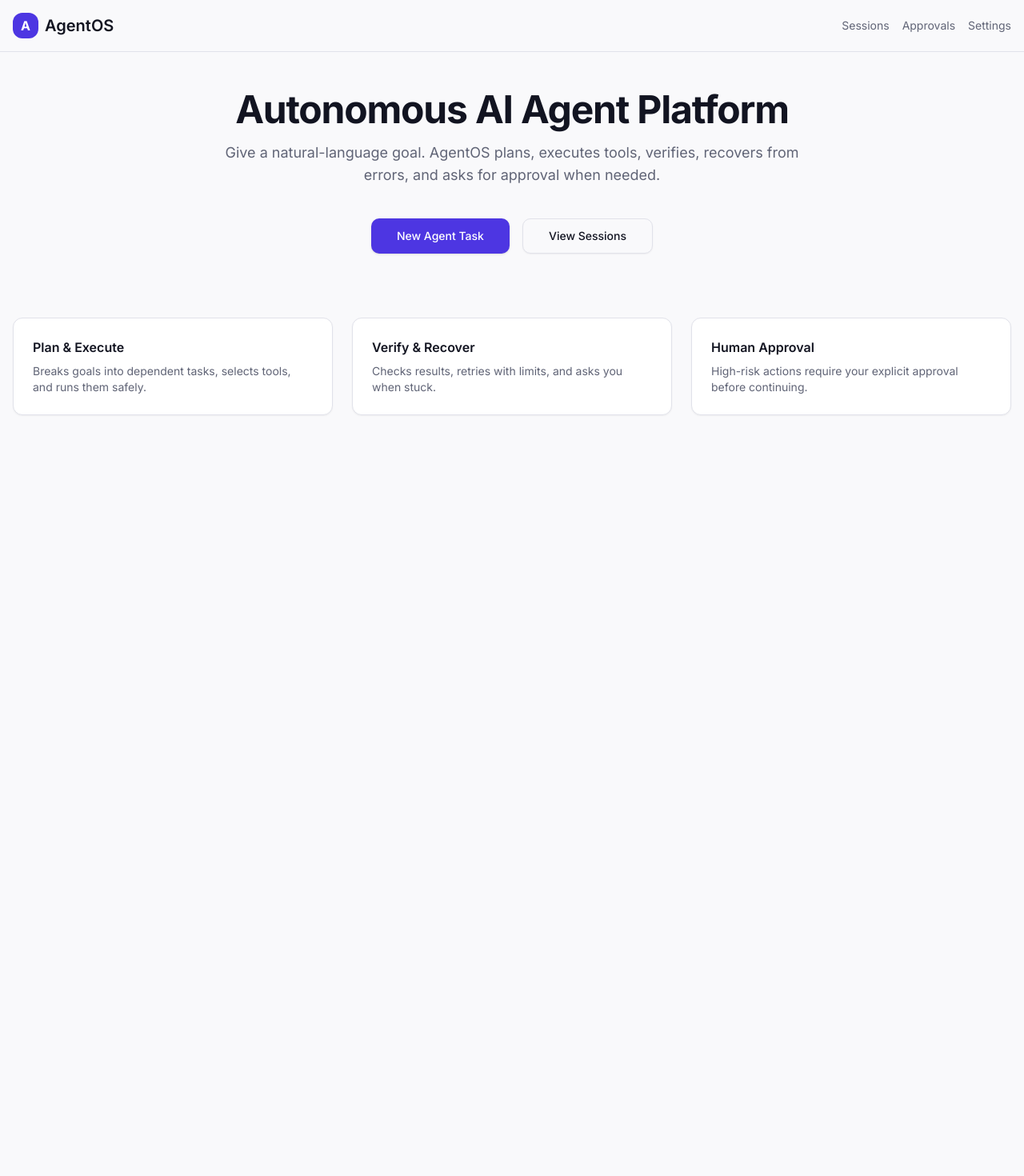
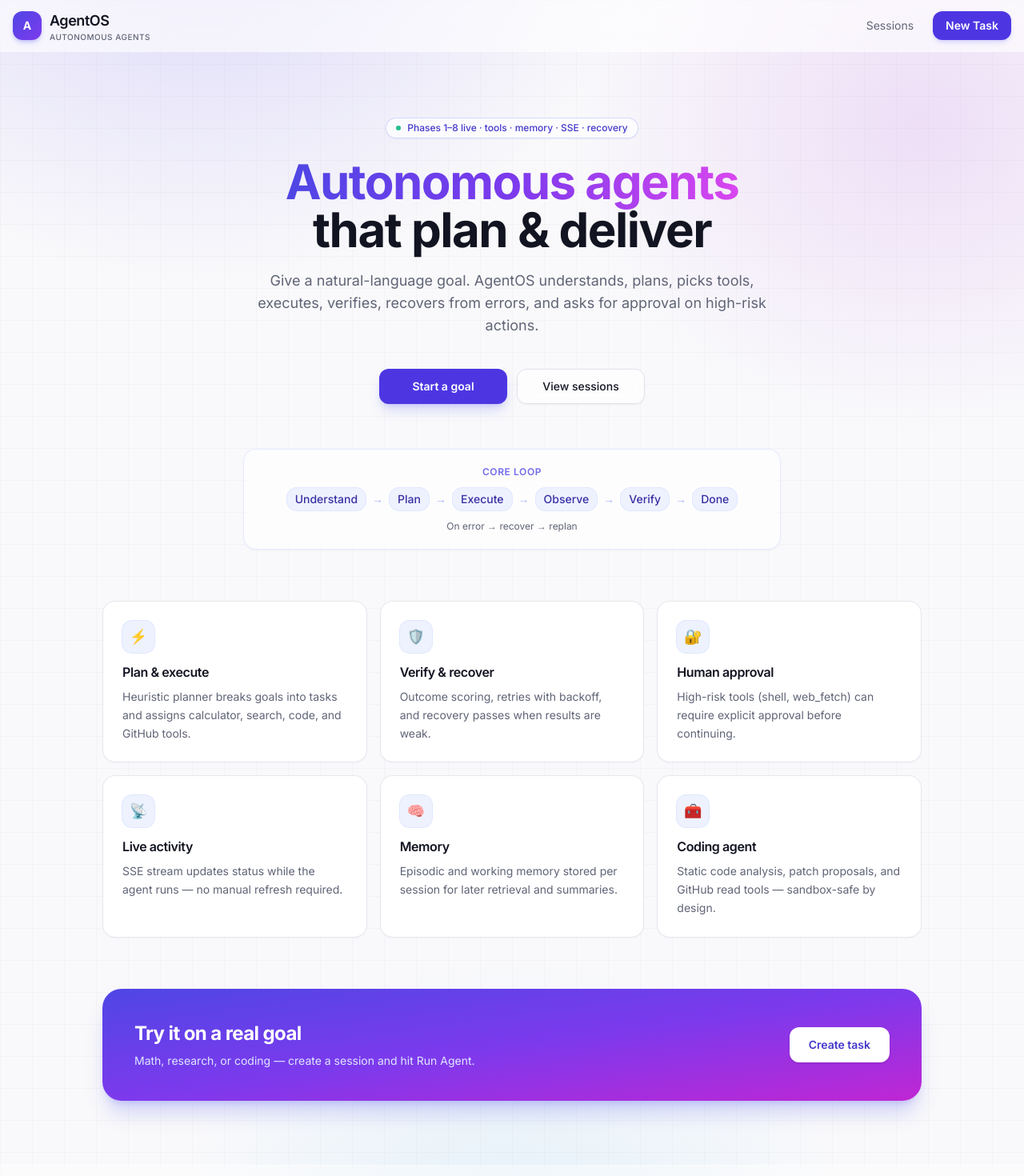
Before and after one commit to sahadatsonar-cmyk/AgentOS, a Next.js app in the folder apps/web/: page / in a window 1280 px wide. Shown: the top 1470 px of the page at 80% size. Before the commit the page ends 800 px from the top, so only its background shows below. Built offline with nearby package versions, Linux system fonts and the light colour scheme.

Commit message:
feat(ui): polished home page with mesh, features, loop diagram

```diff
--- a/apps/web/src/app/page.tsx
+++ b/apps/web/src/app/page.tsx
@@ -1,89 +1,144 @@
 import Link from 'next/link';
+import { SiteHeader } from '@/components/site-header';
 
 export default function HomePage() {
   return (
-    <div className="min-h-screen bg-background">
-      {/* Header */}
-      <header className="border-b">
-        <div className="container mx-auto flex h-16 items-center justify-between px-4">
-          <div className="flex items-center gap-2">
-            <div className="flex h-8 w-8 items-center justify-center rounded-lg bg-primary text-primary-foreground font-bold">
-              A
-            </div>
-            <span className="text-xl font-semibold">AgentOS</span>
+    <div className="relative min-h-screen overflow-hidden">
+      <div className="pointer-events-none absolute inset-0 bg-grid opacity-60" />
+      <SiteHeader />
+
+      <main className="relative container mx-auto px-4 pb-20 pt-14 sm:pt-20">
+        {/* Hero */}
+        <div className="mx-auto max-w-3xl text-center">
+          <div className="mb-6 inline-flex items-center gap-2 rounded-full border border-indigo-200/80 bg-white/70 px-3 py-1 text-xs font-medium text-indigo-700 shadow-sm backdrop-blur">
+            <span className="h-1.5 w-1.5 animate-pulse rounded-full bg-emerald-500" />
+            Phases 1–8 live · tools · memory · SSE · recovery
           </div>
-          <nav className="flex items-center gap-4 text-sm">
-            <Link href="/sessions" className="text-muted-foreground hover:text-foreground">
-              Sessions
-            </Link>
-            <Link href="/approvals" className="text-muted-foreground hover:text-foreground">
-              Approvals
-            </Link>
-            <Link href="/settings" className="text-muted-foreground hover:text-foreground">
-              Settings
-            </Link>
-          </nav>
-        </div>
-      </header>
 
-      {/* Main */}
-      <main className="container mx-auto px-4 py-12">
-        <div className="mx-auto max-w-3xl text-center">
-          <h1 className="text-4xl font-bold tracking-tight sm:text-5xl">
-            Autonomous AI Agent Platform
+          <h1 className="text-4xl font-bold tracking-tight sm:text-5xl lg:text-6xl">
+            <span className="text-gradient">Autonomous agents</span>
+            <br />
+            <span className="text-foreground">that plan & deliver</span>
           </h1>
-          <p className="mt-4 text-lg text-muted-foreground">
-            Give a natural-language goal. AgentOS plans, executes tools, verifies,
-            recovers from errors, and asks for approval when needed.
+
+          <p className="mx-auto mt-5 max-w-2xl text-base text-muted-foreground sm:text-lg">
+            Give a natural-language goal. AgentOS understands, plans, picks tools,
+            executes, verifies, recovers from errors, and asks for approval on
+            high-risk actions.
           </p>
 
-          <div className="mt-10 flex flex-col items-center gap-4 sm:flex-row sm:justify-center">
+          <div className="mt-10 flex flex-col items-center justify-center gap-3 sm:flex-row">
+            <Link href="/sessions/new" className="btn-primary min-w-[160px]">
+              Start a goal
+            </Link>
+            <Link href="/sessions" className="btn-secondary min-w-[160px]">
+              View sessions
+            </Link>
+          </div>
+
+          {/* Core loop */}
+          <div className="mx-auto mt-14 max-w-2xl rounded-2xl border border-indigo-100/80 bg-white/60 p-4 shadow-sm backdrop-blur sm:p-5">
+            <p className="mb-3 text-xs font-semibold uppercase tracking-wider text-indigo-600/80">
+              Core loop
+            </p>
+            <div className="flex flex-wrap items-center justify-center gap-2 text-xs font-medium sm:text-sm">
+              {['Understand', 'Plan', 'Execute', 'Observe', 'Verify', 'Done'].map(
+                (step, i) => (
+                  <span key={step} className="flex items-center gap-2">
+                    <span className="rounded-lg bg-indigo-50 px-2.5 py-1 text-indigo-800 ring-1 ring-indigo-100">
+                      {step}
+                    </span>
+                    {i < 5 && (
+                      <span className="text-indigo-300" aria-hidden>
+                        →
+                      </span>
+                    )}
+                  </span>
+                ),
+              )}
+            </div>
+            <p className="mt-3 text-xs text-muted-foreground">
+              On error → recover → replan
+            </p>
+          </div>
+        </div>
+
+        {/* Features */}
+        <div className="mx-auto mt-16 grid max-w-5xl gap-4 sm:grid-cols-2 lg:grid-cols-3">
+          <FeatureCard
+            icon="⚡"
+            title="Plan & execute"
+            description="Heuristic planner breaks goals into tasks and assigns calculator, search, code, and GitHub tools."
+          />
+          <FeatureCard
+            icon="🛡️"
+            title="Verify & recover"
+            description="Outcome scoring, retries with backoff, and recovery passes when results are weak."
+          />
+          <FeatureCard
+            icon="🔐"
+            title="Human approval"
+            description="High-risk tools (shell, web_fetch) can require explicit approval before continuing."
+          />
+          <FeatureCard
+            icon="📡"
+            title="Live activity"
+            description="SSE stream updates status while the agent runs — no manual refresh required."
+          />
+          <FeatureCard
+            icon="🧠"
+            title="Memory"
+            description="Episodic and working memory stored per session for later retrieval and summaries."
+          />
+          <FeatureCard
+            icon="🧰"
+            title="Coding agent"
+            description="Static code analysis, patch proposals, and GitHub read tools — sandbox-safe by design."
+          />
+        </div>
+
+        {/* CTA band */}
+        <div className="mx-auto mt-16 max-w-5xl overflow-hidden rounded-3xl bg-gradient-to-br from-indigo-600 via-violet-600 to-fuchsia-600 p-8 text-white shadow-xl shadow-indigo-500/25 sm:p-10">
+          <div className="flex flex-col items-start justify-between gap-6 sm:flex-row sm:items-center">
+            <div>
+              <h2 className="text-2xl font-bold tracking-tight">Try it on a real goal</h2>
+              <p className="mt-2 max-w-md text-sm text-indigo-100">
+                Math, research, or coding — create a session and hit Run Agent.
+              </p>
+            </div>
             <Link
               href="/sessions/new"
-              className="inline-flex h-11 items-center justify-center rounded-md bg-primary px-8 text-sm font-medium text-primary-foreground shadow transition-colors hover:bg-primary/90"
+              className="inline-flex h-11 shrink-0 items-center rounded-xl bg-white px-6 text-sm font-semibold text-indigo-700 shadow transition hover:bg-indigo-50"
             >
-              New Agent Task
-            </Link>
-            <Link
-              href="/sessions"
-              className="inline-flex h-11 items-center justify-center rounded-md border border-input bg-background px-8 text-sm font-medium shadow-sm transition-colors hover:bg-accent hover:text-accent-foreground"
-            >
-              View Sessions
+              Create task
             </Link>
           </div>
         </div>
+      </main>
 
-        {/* Feature cards */}
-        <div className="mt-20 grid gap-6 sm:grid-cols-2 lg:grid-cols-3">
-          <FeatureCard
-            title="Plan & Execute"
-            description="Breaks goals into dependent tasks, selects tools, and runs them safely."
-          />
-          <FeatureCard
-            title="Verify & Recover"
-            description="Checks results, retries with limits, and asks you when stuck."
-          />
-          <FeatureCard
-            title="Human Approval"
-            description="High-risk actions require your explicit approval before continuing."
-          />
-        </div>
-      </main>
+      <footer className="relative border-t border-white/40 bg-white/40 py-8 text-center text-xs text-muted-foreground backdrop-blur">
+        AgentOS · modular · testable · production-oriented
+      </footer>
     </div>
   );
 }
 
 function FeatureCard({
+  icon,
   title,
   description,
 }: {
+  icon: string;
   title: string;
   description: string;
 }) {
   return (
-    <div className="rounded-lg border bg-card p-6 shadow-sm">
-      <h3 className="font-semibold">{title}</h3>
-      <p className="mt-2 text-sm text-muted-foreground">{description}</p>
+    <div className="card-soft transition hover:-translate-y-0.5 hover:shadow-md hover:shadow-indigo-500/10">
+      <div className="mb-3 flex h-10 w-10 items-center justify-center rounded-xl bg-indigo-50 text-lg ring-1 ring-indigo-100">
+        {icon}
+      </div>
+      <h3 className="font-semibold tracking-tight">{title}</h3>
+      <p className="mt-2 text-sm leading-relaxed text-muted-foreground">{description}</p>
     </div>
   );
 }
```
